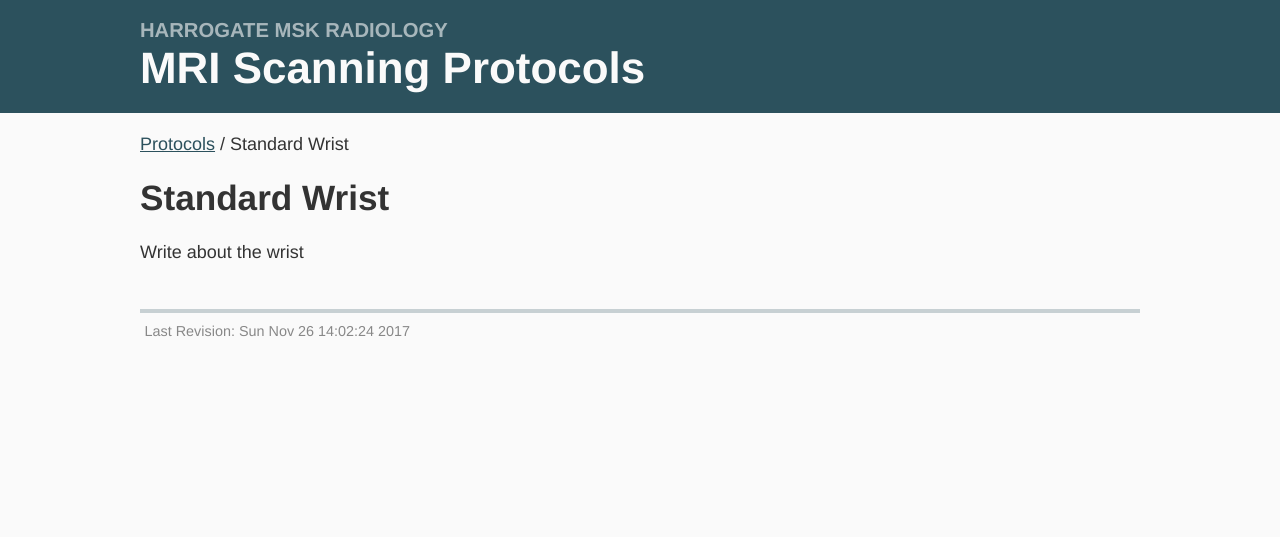
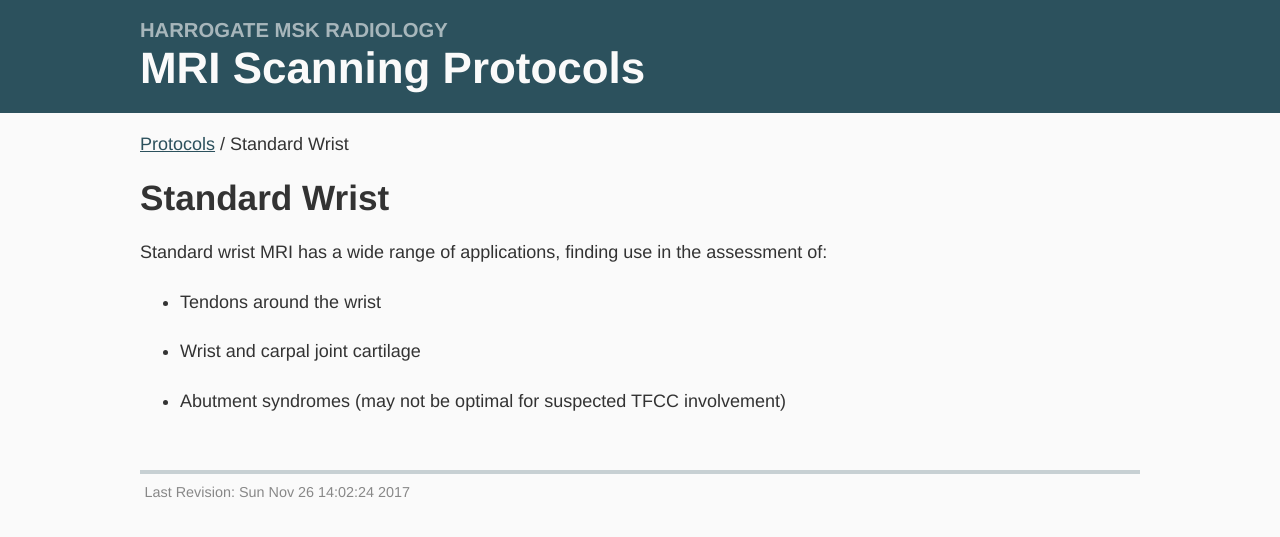
Before and after one commit to harrogatemsk/harrogatemsk.github.io, a Jekyll site: the page built from _protocols/standard-wrist.md, in a window 1280 px wide. Shown: the top 537 px of the page. Built offline with Jekyll 4.4.1, drawn with Linux system fonts in a browser that asks for light colours; some web fonts are replaced.

Commit message:
Update from Forestry.io - standard-wrist.md

```diff
--- a/_protocols/standard-wrist.md
+++ b/_protocols/standard-wrist.md
@@ -2,6 +2,15 @@
 title: Standard Wrist
 body_part: hand & wrist
 published: true
+date: 2017-11-24 17:25:54 +0000
+description: ''
+layout: protocol
+desciption: ''
 ---
+Standard wrist MRI has a wide range of applications, finding use in the assessment of:
 
-Write about the wrist
+* Tendons around the wrist
+
+* Wrist and carpal joint cartilage
+
+* Abutment syndromes (may not be optimal for suspected TFCC involvement)
```
Also changed, not shown: .forestry/front_matter/templates/protocols.yml.
